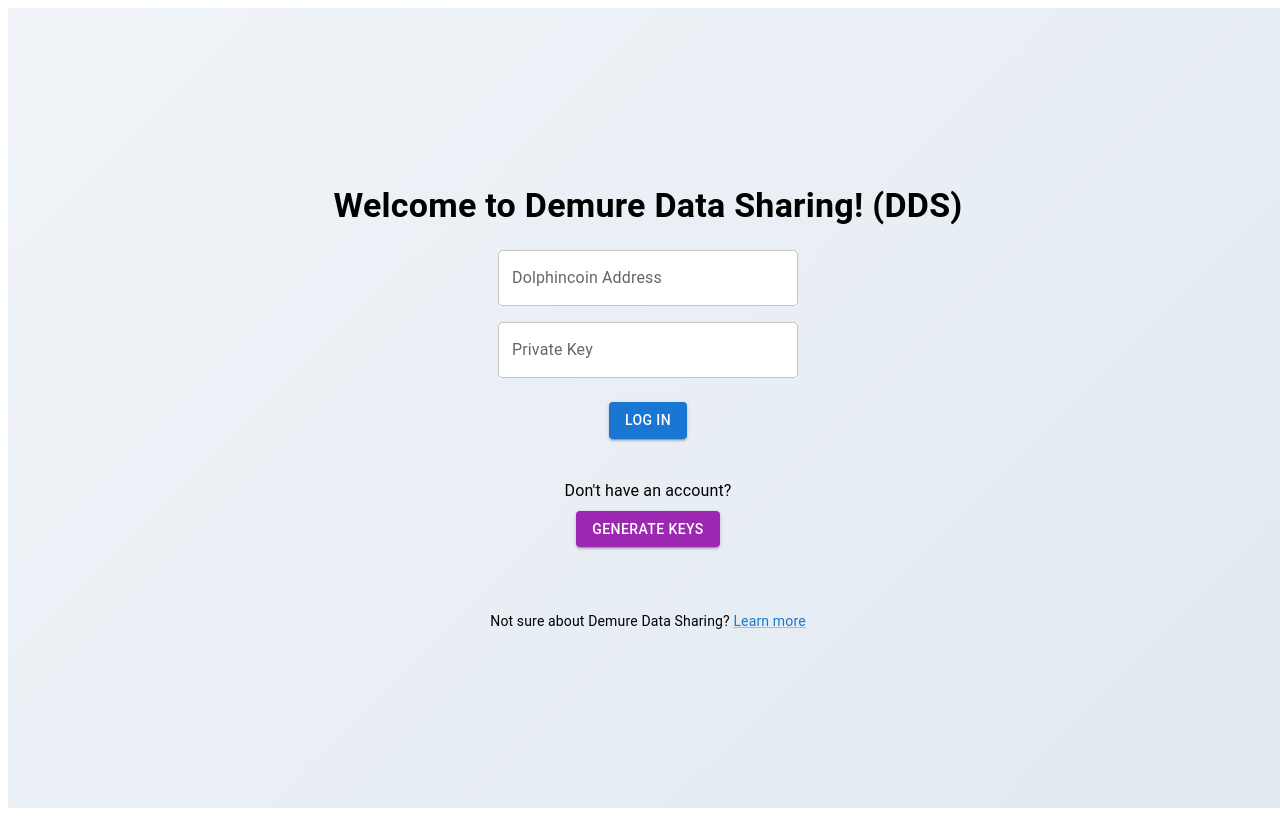
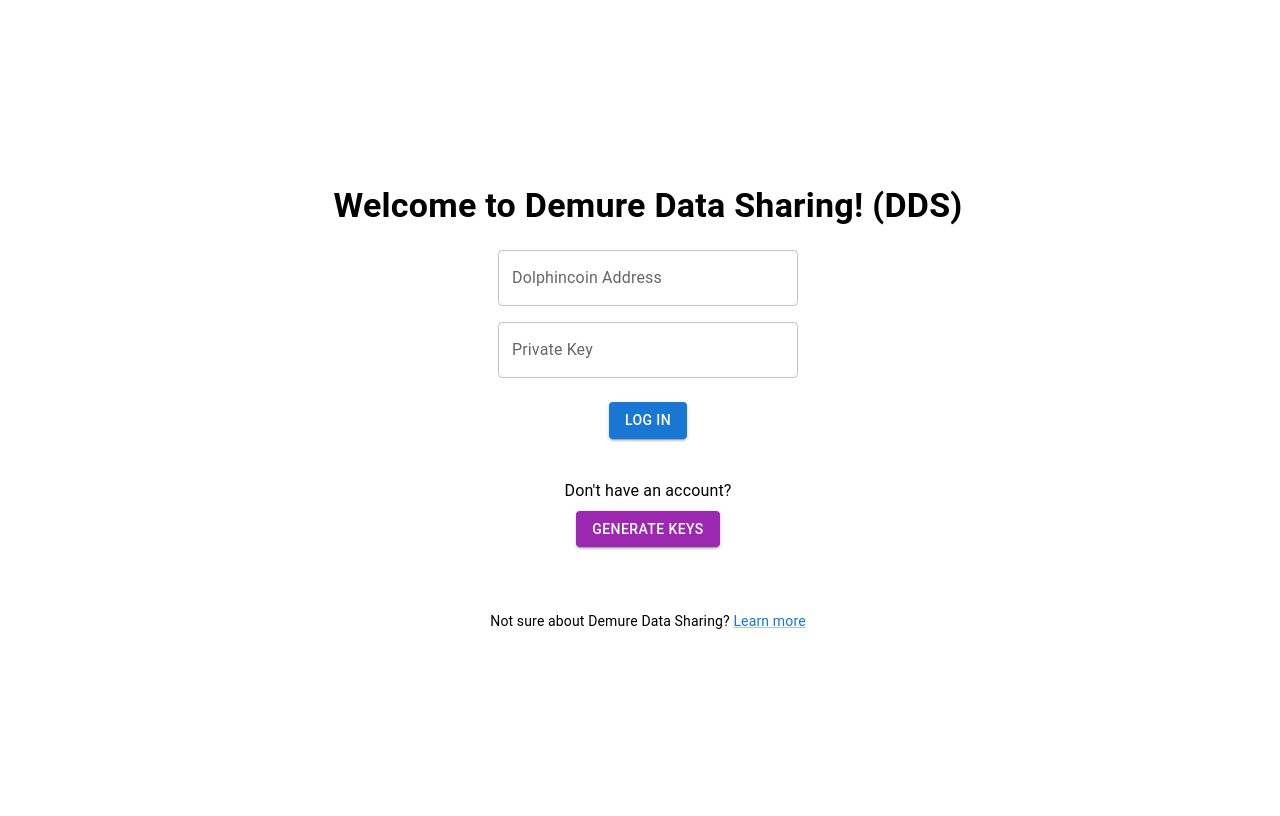
Before and after one commit to MazenIbrahim1/PHAJAM, a React (Vite) app: page / in a window 1280 px wide. Built offline with nearby package versions, Linux system fonts and the light colour scheme.

Commit message:
minor changes

```diff
--- a/src/components/GenerateKeys/GenerateKeys.jsx
+++ b/src/components/GenerateKeys/GenerateKeys.jsx
@@ -45,7 +45,7 @@ export default function GenerateKeys() {
         flexDirection: "column",
         justifyContent: "center",
         alignItems: "center",
-        background: "linear-gradient(135deg, #f0f4f8, #e1e9f1)", // Background gradient
+        backgroundColor: "#ffffff",
         color: "#333",
         padding: "20px",
       }}
--- a/src/components/Login/Login.jsx
+++ b/src/components/Login/Login.jsx
@@ -29,7 +29,7 @@ export default function LoginPage() {
         flexDirection: "column",
         justifyContent: "center",
         alignItems: "center",
-        background: "linear-gradient(135deg, #f0f4f8, #e1e9f1)", // Background gradient
+        backgroundColor: "#ffffff",
       }}
     >
       <Typography
```
